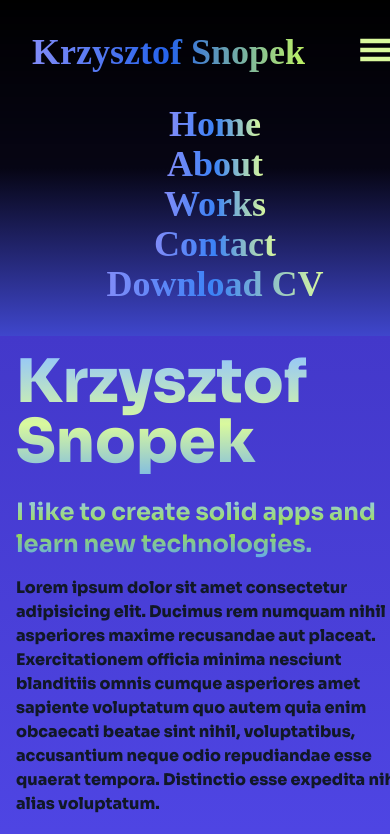
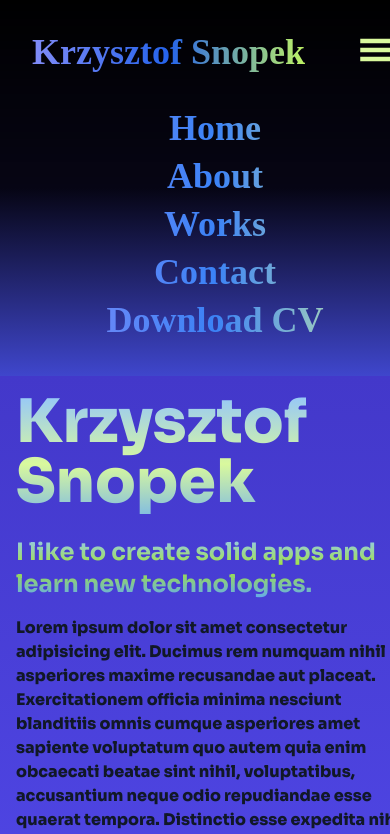
Before and after one commit to KrzysztofSnopek/resume, a React (Create React App) app: page / in a window 390 px wide. Shown: the top 834 px of the page. Built offline with nearby package versions, Linux system fonts and the light colour scheme; the HTML template or start-up script is replaced by a standard one.

Commit message:
Makes whole navbar width usable as navigation

```diff
--- a/src/Components/DownloadButton.tsx
+++ b/src/Components/DownloadButton.tsx
@@ -3,7 +3,7 @@ export const DownloadButton = () => {
     <a
       href={require("../Images/CV.pdf")}
       download="Krzysztof Snopek CV"
-      className="cursor-pointer bg-gradient-to-r from-indigo-400 via-blue-500 to-lime-200 bg-clip-text py-4 text-secondary text-transparent hover:from-lime-200 hover:via-lime-200 hover:to-indigo-700 xl:px-4"
+      className="block w-full cursor-pointer bg-gradient-to-r from-indigo-400 via-blue-500 to-lime-200 bg-clip-text py-1 text-secondary text-transparent hover:from-lime-200 hover:via-lime-200 hover:to-indigo-700 xl:inline xl:py-4 xl:px-4"
     >
       Download CV
     </a>
--- a/src/Components/TopNavbar.tsx
+++ b/src/Components/TopNavbar.tsx
@@ -44,7 +44,7 @@ export function TopNavbar() {
       <nav
         className={`sticky top-0 z-10 flex flex-col items-start justify-between bg-gradient-to-b from-navTop via-navMid to-navBot p-8 text-4xl font-bold xl:flex-row ${toggleClassName}`}
       >
-        <div className="sm:self-center md:self-start">
+        <div className="self-start">
           <a
             href="#"
             className="bg-gradient-to-r from-indigo-400 via-blue-600 to-lime-300 bg-clip-text text-transparent sm:text-transparent"
@@ -60,11 +60,13 @@ export function TopNavbar() {
           <GiHamburgerMenu />
         </a>
 
-        <div className={`${toggleNavVisibility} self-center xl:flex`}>
-          <ul className="flex flex-col pt-8 text-center xl:flex-row xl:pt-0">
+        <div
+          className={`${toggleNavVisibility} w-full self-center xl:flex xl:w-auto`}
+        >
+          <ul className="flex w-full flex-col pt-8 text-center xl:w-auto xl:flex-row xl:pt-0">
             <li>
               <a
-                className="cursor-pointer bg-gradient-to-r from-indigo-400 via-blue-500 to-lime-200 bg-clip-text py-4 text-secondary text-transparent hover:from-lime-200 hover:via-lime-200 hover:to-indigo-700 xl:px-4"
+                className="block w-full cursor-pointer bg-gradient-to-r from-indigo-400 via-blue-500 to-lime-200 bg-clip-text py-1 text-secondary text-transparent hover:from-lime-200 hover:via-lime-200 hover:to-indigo-700 xl:inline xl:w-auto xl:py-4 xl:px-4"
                 onClick={() => scrollToComponent(homeRef)}
               >
                 Home
@@ -72,7 +74,7 @@ export function TopNavbar() {
             </li>
             <li>
               <a
-                className="cursor-pointer bg-gradient-to-r from-indigo-400 via-blue-500 to-lime-200 bg-clip-text py-4 text-secondary text-transparent hover:from-lime-200 hover:via-lime-200 hover:to-indigo-700 xl:px-4"
+                className="block cursor-pointer bg-gradient-to-r from-indigo-400 via-blue-500 to-lime-200 bg-clip-text py-1 text-secondary text-transparent hover:from-lime-200 hover:via-lime-200 hover:to-indigo-700 xl:inline xl:py-4 xl:px-4"
                 onClick={() => scrollToComponent(aboutRef)}
               >
                 About
@@ -80,7 +82,7 @@ export function TopNavbar() {
             </li>
             <li>
               <a
-                className="cursor-pointer bg-gradient-to-r from-indigo-400 via-blue-500 to-lime-200 bg-clip-text py-4 text-secondary text-transparent hover:from-lime-200 hover:via-lime-200 hover:to-indigo-700 xl:px-4"
+                className="block cursor-pointer bg-gradient-to-r from-indigo-400 via-blue-500 to-lime-200 bg-clip-text py-1 text-secondary text-transparent hover:from-lime-200 hover:via-lime-200 hover:to-indigo-700 xl:inline xl:py-4 xl:px-4"
                 onClick={() => scrollToComponent(worksRef)}
               >
                 Works
@@ -88,13 +90,13 @@ export function TopNavbar() {
             </li>
             <li>
               <a
-                className="cursor-pointer bg-gradient-to-r from-indigo-400 via-blue-500 to-lime-200 bg-clip-text py-4 text-secondary text-transparent hover:from-lime-200 hover:via-lime-200 hover:to-indigo-700 xl:px-4"
+                className="block cursor-pointer bg-gradient-to-r from-indigo-400 via-blue-500 to-lime-200 bg-clip-text py-1 text-secondary text-transparent hover:from-lime-200 hover:via-lime-200 hover:to-indigo-700 xl:inline xl:py-4 xl:px-4"
                 onClick={() => scrollToComponent(contactRef)}
               >
                 Contact
               </a>
             </li>
-            <li>
+            <li className="w-full xl:w-auto">
               <DownloadButton />
             </li>
           </ul>
```
